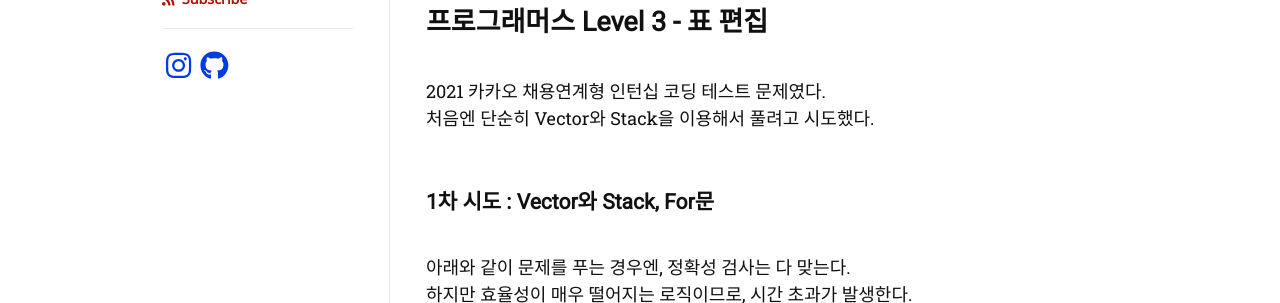
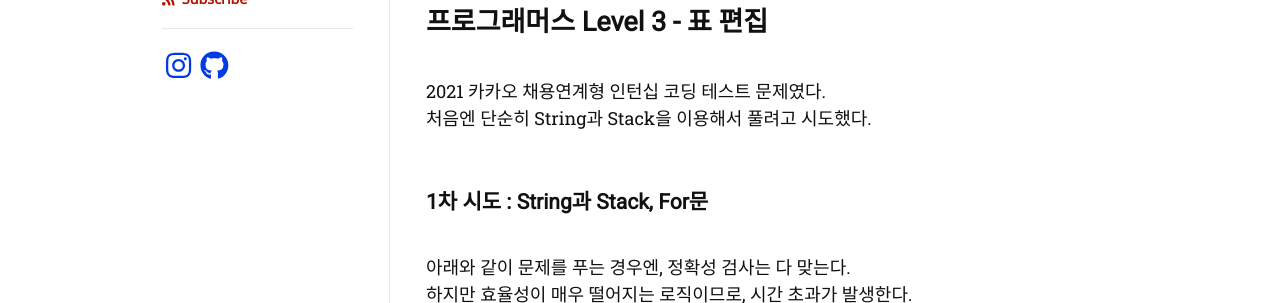
Before and after one commit to Jinseop-Sim/Jinseop-Sim.github.io, a Jekyll site: the page built from _posts/2022-07-01-programmers-08.md, in a window 1280 px wide. Shown: the part 369-672 px from the top of the page. Built offline with Jekyll 4.4.1, drawn with Linux system fonts in a browser that asks for light colours; nearby versions of some CDN libraries; some web fonts are replaced.

Commit message:
modify post

```diff
--- a/_posts/2022-07-01-programmers-08.md
+++ b/_posts/2022-07-01-programmers-08.md
@@ -10,9 +10,9 @@ author:
 ## 프로그래머스 Level 3 - 표 편집
 
 2021 카카오 채용연계형 인턴십 코딩 테스트 문제였다.
-처음엔 단순히 Vector와 Stack을 이용해서 풀려고 시도했다.
+처음엔 단순히 String과 Stack을 이용해서 풀려고 시도했다.
 
-### 1차 시도 : Vector와 Stack, For문
+### 1차 시도 : String과 Stack, For문
 
 아래와 같이 문제를 푸는 경우엔, 정확성 검사는 다 맞는다.
 하지만 효율성이 매우 떨어지는 로직이므로, 시간 초과가 발생한다.
```
